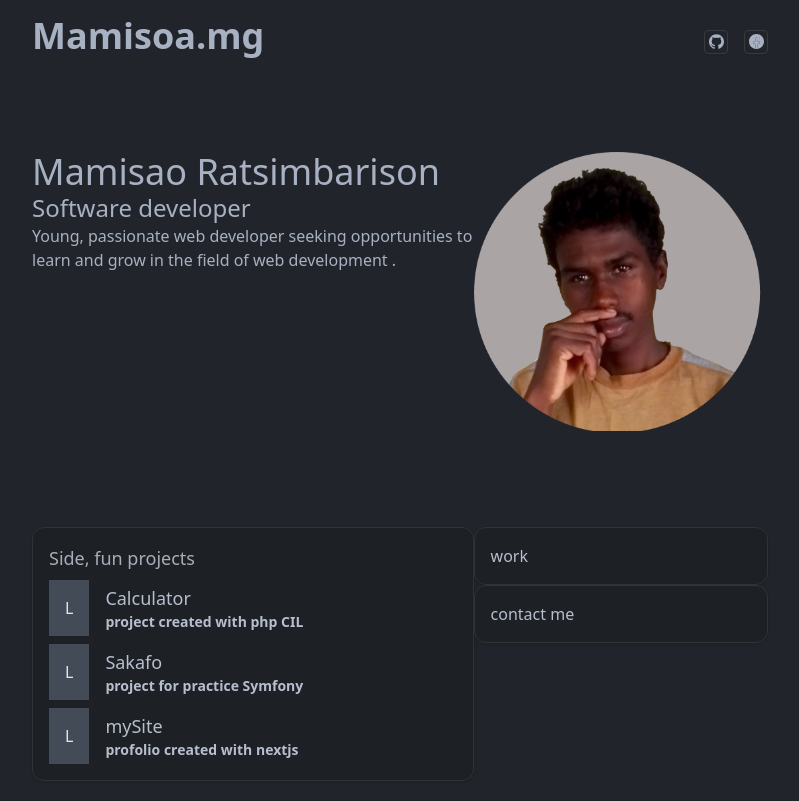
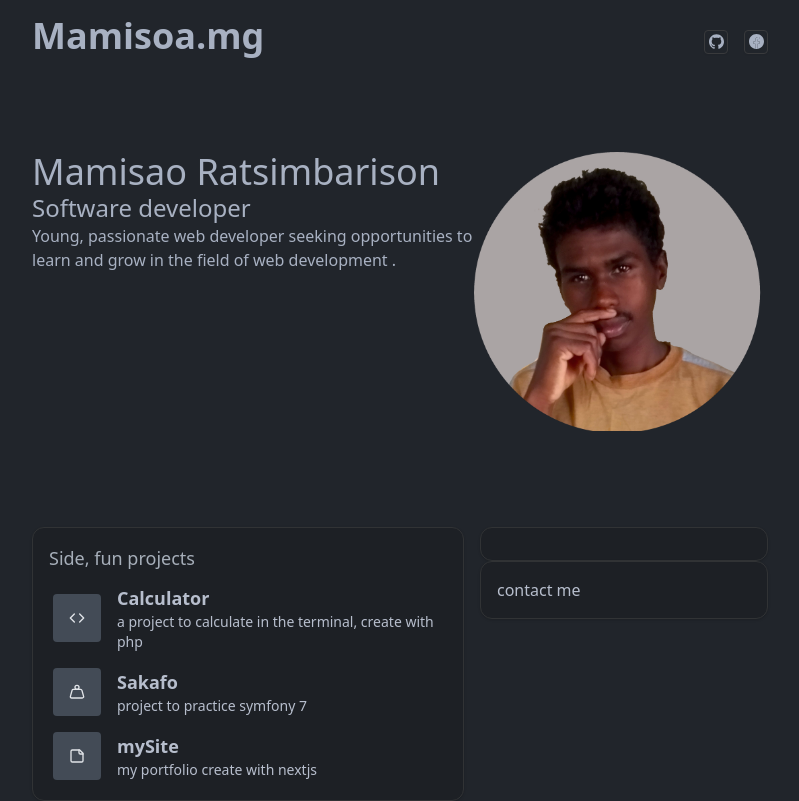
Before and after one commit to 97mams/my-site, a Next.js app: page / in a window 1280 px wide. Shown: the whole page, without its empty margins (240-1039 px from the left). Built offline with nearby package versions, Linux system fonts and the light colour scheme.

Commit message:
feat: fun project, work(in progress)

```diff
--- a/app/_componets/Hero.tsx
+++ b/app/_componets/Hero.tsx
@@ -13,8 +13,8 @@ export const Hero = () => {
                 <Image
                     src={"/saryko.png"}
                     alt="profil"
-                    width={250}
-                    height={250}
+                    width={200}
+                    height={200}
                     className="h-full w-full"
                 />
                 {/* <img src="https://i.goopics.net/pl41al.png" alt="mamisoa" /> */}
--- a/app/_componets/Status.tsx
+++ b/app/_componets/Status.tsx
@@ -1,25 +1,38 @@
+"use client"
+
 import Link from "next/link"
 import { Section } from "./Section"
 import { Card } from "@/components/ui/card"
+import { Code, Home, LucideIcon, Notebook, Share, StickyNote, Weight } from "lucide-react"
 
 export const Status = () => {
     return (
-        <Section className="flex max-md:flex-col items-start">
+        <Section className="flex max-md:flex-col gap-4 items-start">
             <div className="flex-[3] w-full">
                 <Card className="p-4 flex flex-col gap-2 ">
                     <p className="text-lg text-muted-foreground">Side, fun projects</p>
                     {SIDE_PROJECT.map((project, index) => (
                         <SideFunProject
                             key={index}
+                            Logo={project.Logo}
                             title={project.title}
                             description={project.description}
+                            url={project.url}
                         />
                     ))}
                 </Card>
             </div>
             <div className="flex-[2] w-full gap-2">
                 <Card className="flex-1 p-4 w-full">
-                    work
+                    {WORKS.map((work, index) => (
+                        <Work
+                            key={index}
+                            Image={work.image}
+                            title={work.title}
+                            role={work.role}
+                            date={work.date}
+                        />
+                    ))}
                 </Card>
                 <Card className="flex-1 p-4 w-full">
                     contact me
@@ -31,34 +44,91 @@ export const Status = () => {
 
 const SIDE_PROJECT = [
     {
+        Logo: Code,
         title: "Calculator",
-        description: "project created with php CIL"
+        description: "a project to calculate in the terminal, create with php",
+        url: "https://github.com"
     },
     {
+        Logo: Weight,
         title: "Sakafo",
-        description: "project for practice Symfony"
+        description: "project to practice symfony 7",
+        url: "https://github.com"
     },
     {
+        Logo: StickyNote,
         title: "mySite",
-        description: "profolio created with nextjs"
+        description: "my portfolio create with nextjs",
+        url: "https://github.com"
     }
 ]
 
 type sideProjectProps = {
-    title: string,
+    Logo: LucideIcon
+    title: string
     description: string
+    url: string
 }
 
 const SideFunProject = (props: sideProjectProps) => {
     return (
         <Link
-            href={"#"}
-            className="inline-flex items-center gap-4 hover:bg-accent/50 transition-colors p1">
-            <span className="bg-accent text-accent-foreground p-4 rounded-sm">L</span>
+            href={props.url}
+            className="inline-flex items-center gap-4 hover:bg-accent/50 transition-colors p-1 rounded">
+            <span className="bg-accent text-accent-foreground p-4 rounded">
+                <props.Logo size={16} />
+            </span>
             <div>
-                <p className="text-lg font-semibol">{props.title}</p>
-                <p className="text-sm font-semibold">{props.description}</p>
+                <p className="text-lg font-semibold">{props.title}</p>
+                <p className="text-sm font-muted-foregroud">{props.description}</p>
             </div>
         </Link>
     )
 }
+
+const WORKS = [
+    {
+        image: "/",
+        title: "Paositra",
+        role: "Stagiaire",
+        date: "Septembre - Décembre 2023"
+    },
+    {
+        image: "/",
+        title: "R@ndev",
+        role: "Stagiaire",
+        date: "Septembre - Décembre 2022"
+    },
+
+]
+
+type WorkProps = {
+    Image: string
+    title: string
+    role: string
+    date: string
+}
+
+const Work = (props: WorkProps) => {
+    <div className="inline-flex items-center gap-4 hover:bg-accent/50 rounded">
+        <span className="bg-accent text-accent-foregroud ">
+            <img
+                src={props.Image}
+                alt={props.title}
+                className="w-4 h-4 object-contain"
+            />
+        </span>
+        <p className="text-lg font-semibold">
+            {props.title}
+        </p>
+        <span>
+            <p className="text-sm text-muted-forgroud">
+                {props.role}
+            </p>
+            <p className="ml-auto">
+                {props.date}
+            </p>
+        </span>
+    </div>
+
+}
--- a/package.json
+++ b/package.json
@@ -14,6 +14,7 @@
     "class-variance-authority": "^0.7.0",
     "clsx": "^2.1.0",
     "geist": "^1.3.0",
+    "lucide-react": "^0.419.0",
     "next": "14.2.1",
     "react": "^18",
     "react-dom": "^18",
```
Also changed, not shown: 1 other file (tests, documents, lock files or other folders).
